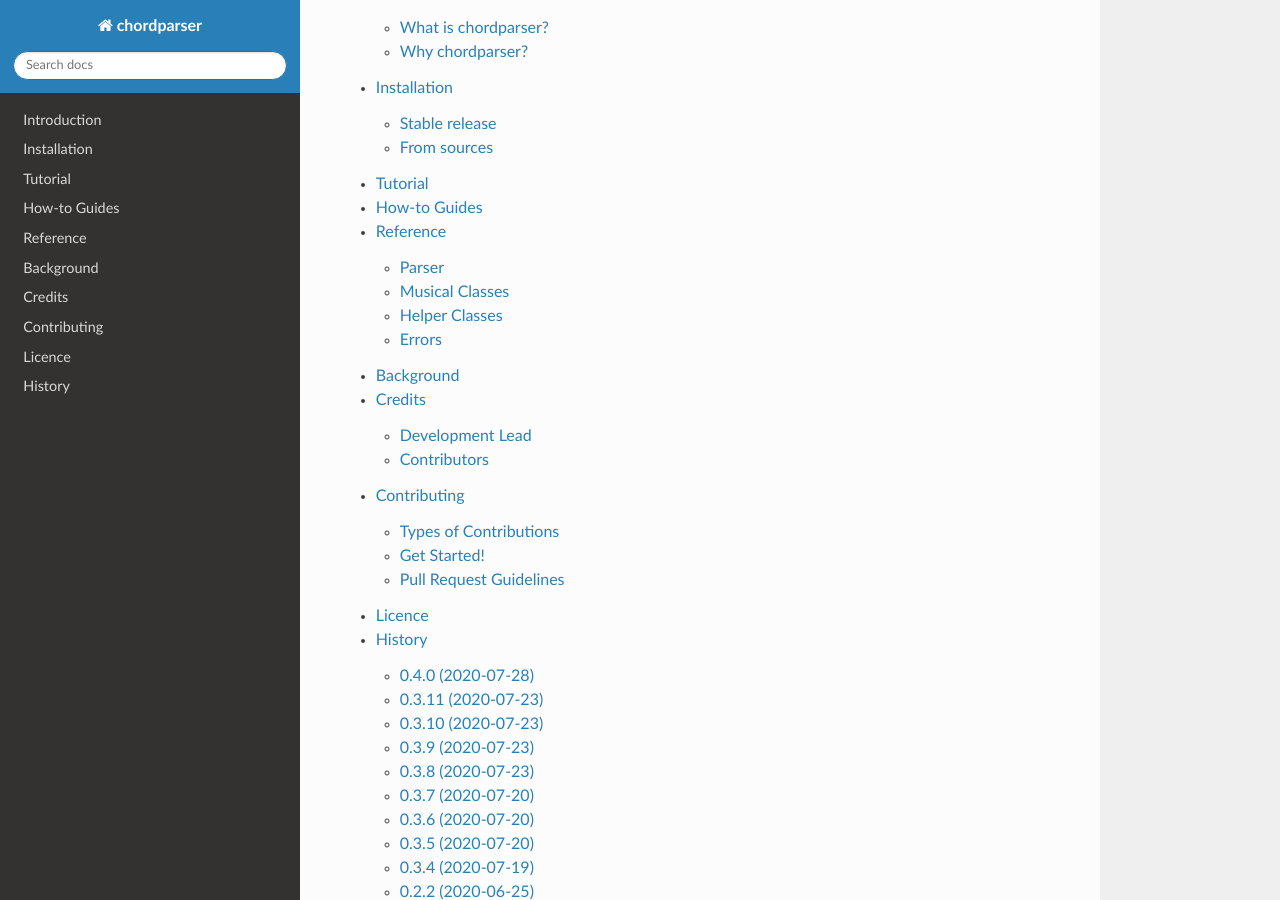
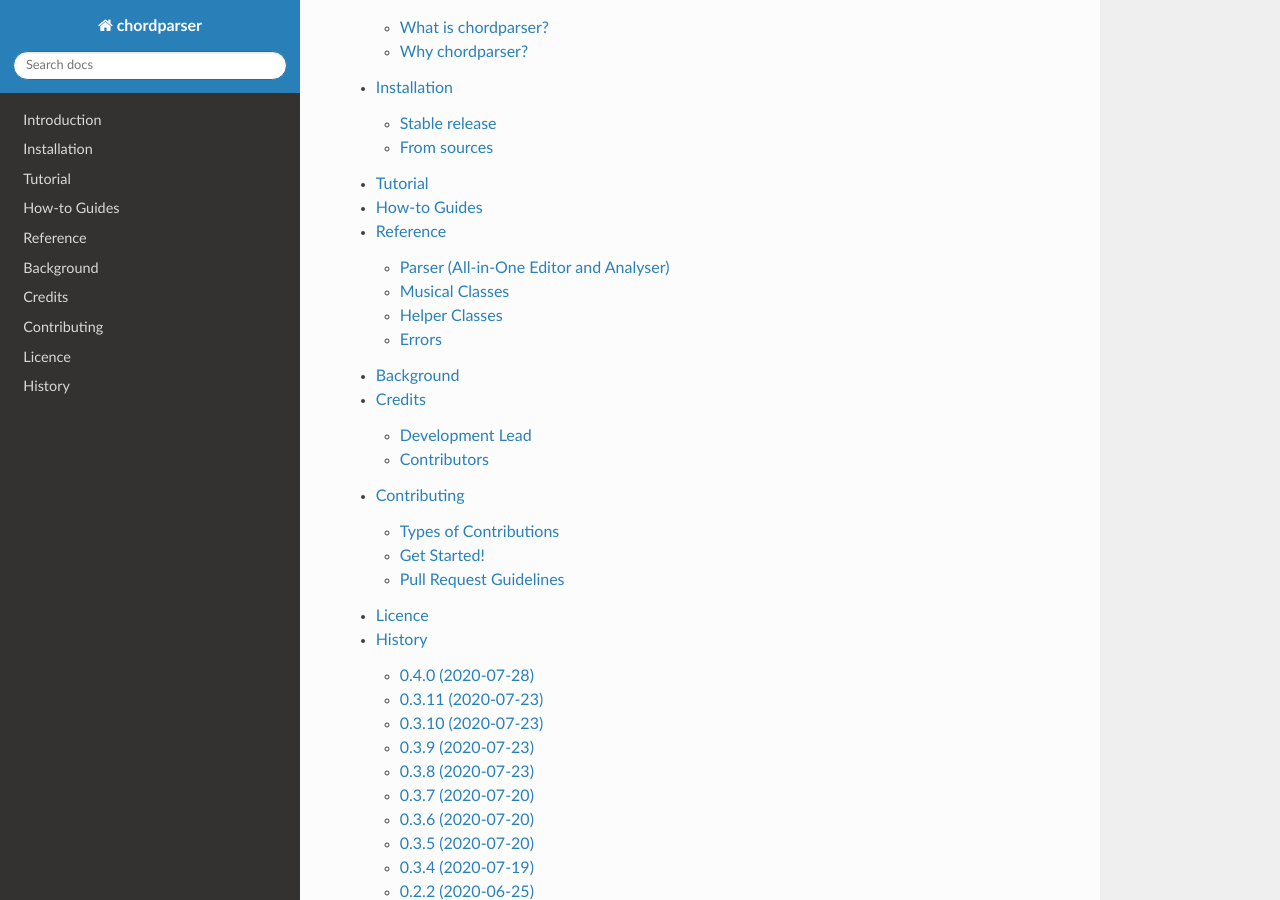
Before and after one commit to titus-ong/chordparser, a Sphinx documentation site: the page built from docs/index.rst, in a window 1280 px wide and 900 px high, scrolled down 548 px. Built offline with Sphinx 7.4.7 and the Read the Docs theme 2.0.0, drawn with Linux system fonts in a browser that asks for light colours.

Commit message:
Rename parser file so it's clearer to go to the Parser when looking for editors and analysers

```diff
--- a/docs/reference/parser.rst
+++ b/docs/reference/parser.rst
@@ -1,5 +1,5 @@
-Parser
-======
+Parser (All-in-One Editor and Analyser)
+=======================================
 
 .. autoclass:: chordparser.Parser
     :members:
```
